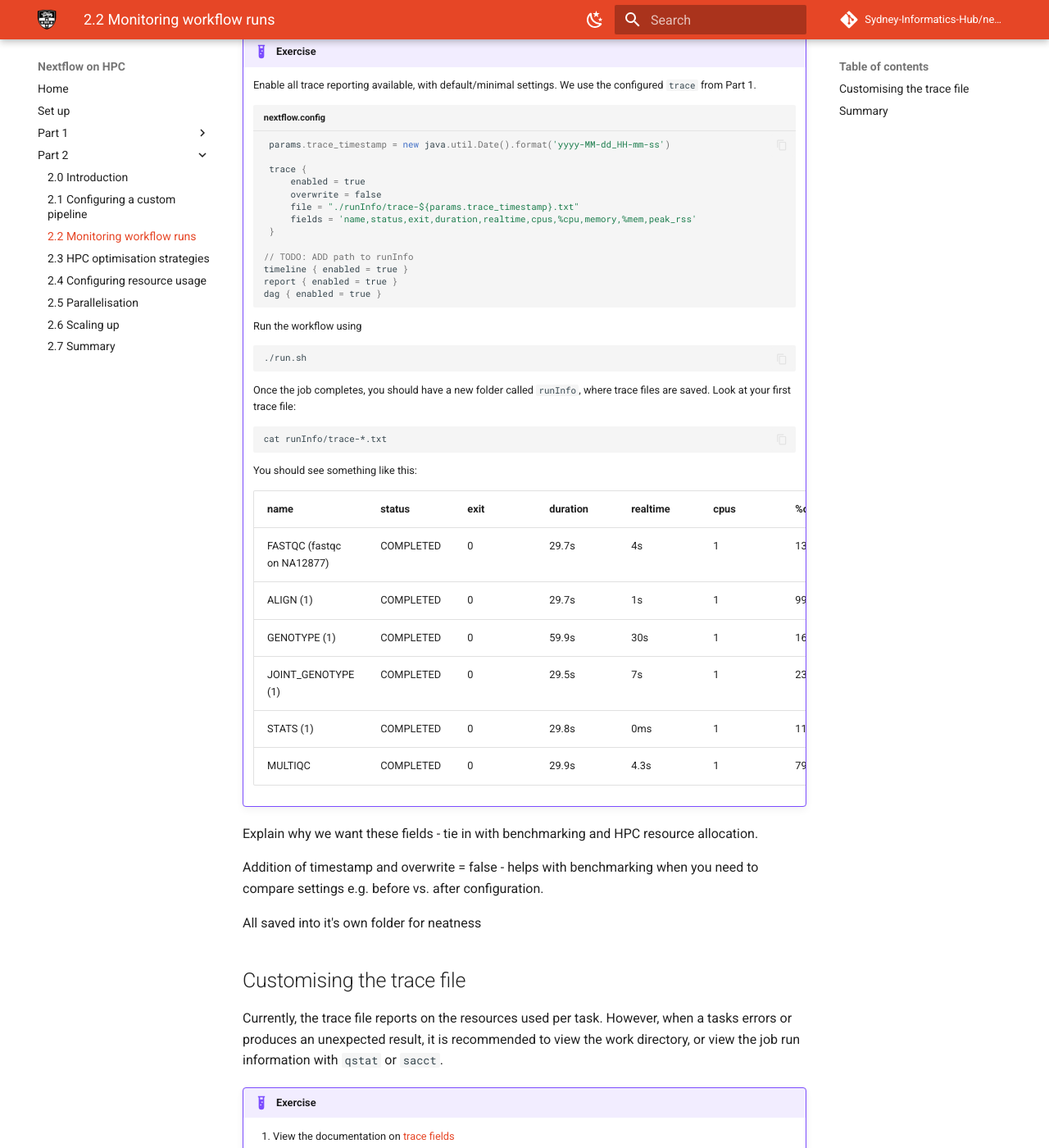
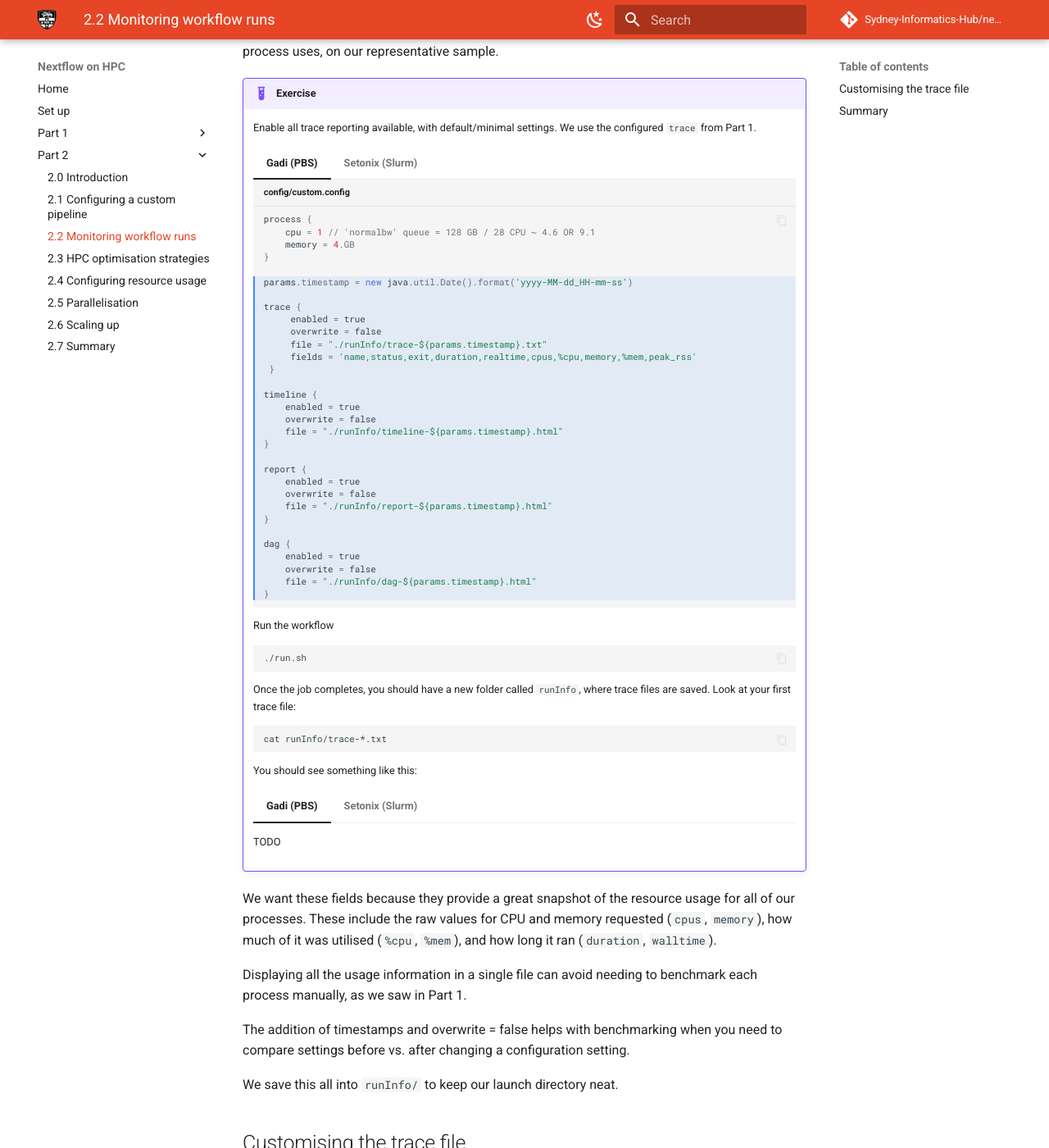
Before and after one commit to Sydney-Informatics-Hub/nextflow-hpc-workshop, an MkDocs documentation site: the page built from docs/part2/22_reporting.md, in a window 1280 px wide and 1400 px high, scrolled down 359 px. Shown: the whole window at 82% size. Built offline with MkDocs 1.6.1 and Material for MkDocs 9.7.7, drawn with Linux system fonts in a browser that asks for light colours; comment, search, counter and statistics services are not loaded; some of the changed text lies outside the part shown.

Commit message:
-mupdate exercises and config

````diff
--- a/docs/part2/22_reporting.md
+++ b/docs/part2/22_reporting.md
@@ -7,31 +7,86 @@
     - Know which fields help determine efficiency and HPC resource usage
     - Compare the trade-offs between Nextflow's profiling features in comparison to unix tools such as `time` or `gprof`
 
-Once we get the workflow running without error on the scheduler, where can we optimise.
-
+Once we get the workflow running without error on the scheduler, we need to enable Nextflow's reporting and monitoring functions. This allows us to view the resource requirements that each process uses, on our representative sample.
 
 !!! example "Exercise"
 
     Enable all trace reporting available, with default/minimal settings.
     We use the configured `trace` from Part 1.
 
-    ```groovy title='nextflow.config'
-     params.trace_timestamp = new java.util.Date().format('yyyy-MM-dd_HH-mm-ss')
+    === "Gadi (PBS)"
 
-     trace {
-         enabled = true
-         overwrite = false
-         file = "./runInfo/trace-${params.trace_timestamp}.txt"
-         fields = 'name,status,exit,duration,realtime,cpus,%cpu,memory,%mem,peak_rss'
-     }
+        ```groovy title='config/custom.config' hl_lines="6-31"
+        process {
+            cpu = 1 // 'normalbw' queue = 128 GB / 28 CPU ~ 4.6 OR 9.1
+            memory = 4.GB
+        }
 
-    // TODO: ADD path to runInfo
-    timeline { enabled = true }
-    report { enabled = true }
-    dag { enabled = true }
-    ```
+        params.timestamp = new java.util.Date().format('yyyy-MM-dd_HH-mm-ss')
 
-    Run the workflow using
+        trace {
+             enabled = true
+             overwrite = false
+             file = "./runInfo/trace-${params.timestamp}.txt"
+             fields = 'name,status,exit,duration,realtime,cpus,%cpu,memory,%mem,peak_rss'
+         }
+
+        timeline {
+            enabled = true
+            overwrite = false
+            file = "./runInfo/timeline-${params.timestamp}.html"
+        }
+
+        report {
+            enabled = true
+            overwrite = false
+            file = "./runInfo/report-${params.timestamp}.html"
+        }
+
+        dag {
+            enabled = true
+            overwrite = false
+            file = "./runInfo/dag-${params.timestamp}.html"
+        }
+        ```
+
+    === "Setonix (Slurm)"
+
+        ```groovy title='config/custom.config' hl_lines="6-31"
+        process {
+            cpu = 1 // 'work' partition = 230 GB / 128 CPU ~ 1.8
+            memory = 2.GB
+        }
+
+        params.timestamp = new java.util.Date().format('yyyy-MM-dd_HH-mm-ss')
+
+        trace {
+             enabled = true
+             overwrite = false
+             file = "./runInfo/trace-${params.timestamp}.txt"
+             fields = 'name,status,exit,duration,realtime,cpus,%cpu,memory,%mem,peak_rss'
+         }
+
+        timeline {
+            enabled = true
+            overwrite = false
+            file = "./runInfo/timeline-${params.timestamp}.html"
+        }
+
+        report {
+            enabled = true
+            overwrite = false
+            file = "./runInfo/report-${params.timestamp}.html"
+        }
+
+        dag {
+            enabled = true
+            overwrite = false
+            file = "./runInfo/dag-${params.timestamp}.html"
+        }
+        ```
+
+    Run the workflow
     ```bash
     ./run.sh
     ```
@@ -43,22 +98,29 @@ Once we get the workflow running without error on the scheduler, where can we op
 
     You should see something like this:
 
-    | name                       | status     | exit | duration | realtime | cpus | %cpu   | memory | %mem | rss     |
-    |----------------------------|------------|------|----------|----------|------|--------|--------|------|---------|
-    | FASTQC (fastqc on NA12877) | COMPLETED  | 0    | 29.7s    | 4s       | 1    | 138.4% | 2 GB   | 0.1% | 251 MB  |
-    | ALIGN (1)                  | COMPLETED  | 0    | 29.7s    | 1s       | 1    | 99.8%  | 2 GB   | 0.0% | 95 MB   |
-    | GENOTYPE (1)               | COMPLETED  | 0    | 59.9s    | 30s      | 1    | 163.0% | 2 GB   | 0.5% | 1.3 GB  |
-    | JOINT_GENOTYPE (1)         | COMPLETED  | 0    | 29.5s    | 7s       | 1    | 230.2% | 2 GB   | 0.1% | 400.9 MB|
-    | STATS (1)                  | COMPLETED  | 0    | 29.8s    | 0ms      | 1    | 117.5% | 2 GB   | 0.0% | 2 MB    |
-    | MULTIQC                    | COMPLETED  | 0    | 29.9s    | 4.3s     | 1    | 79.0%  | 2 GB   | 0.0% | 83.3 MB |
+    === "Gadi (PBS)"
 
-Explain why we want these fields - tie in with benchmarking and HPC resource
-allocation.
+        TODO
 
-Addition of timestamp and overwrite = false - helps with benchmarking when you
-need to compare settings e.g. before vs. after configuration.
+    === "Setonix (Slurm)"
 
-All saved into it's own folder for neatness
+        | name                       | status    | exit | duration | realtime | cpus | %cpu   | memory | %mem | peak_rss |
+        | -------------------------- | --------- | ---- | -------- | -------- | ---- | ------ | ------ | ---- | -------- |
+        | FASTQC (fastqc on NA12877) | COMPLETED | 0    | 13.8s    | 4s       | 1    | 135.0% | 2 GB   | 0.1% | 240.6 MB |
+        | ALIGN (1)                  | COMPLETED | 0    | 13.8s    | 2s       | 1    | 100.1% | 2 GB   | 0.0% | 98.2 MB  |
+        | GENOTYPE (1)               | COMPLETED | 0    | 39.9s    | 28s      | 1    | 164.8% | 2 GB   | 0.5% | 1.4 GB   |
+        | JOINT_GENOTYPE (1)         | COMPLETED | 0    | 19.2s    | 8s       | 1    | 204.2% | 2 GB   | 0.2% | 466 MB   |
+        | STATS (1)                  | COMPLETED | 0    | 14.9s    | 1s       | 1    | 45.2%  | 2 GB   | 0.0% | 2 MB     |
+        | MULTIQC                    | COMPLETED | 0    | 19.9s    | 5.3s     | 1    | 62.4%  | 2 GB   | 0.0% | 78.6 MB  |
+
+We want these fields because they provide a great snapshot of the resource usage for all of our processes. These include the raw values for CPU and memory requested (`cpus`, `memory`), how much of it was utilised (`%cpu`, `%mem`), and how long it ran (`duration`, `walltime`).
+
+Displaying all the usage information in a single file can avoid needing to benchmark each process manually, as we saw in Part 1.
+
+The addition of timestamps and overwrite = false helps with benchmarking when you
+need to compare settings before vs. after changing a configuration setting.
+
+We save this all into `runInfo/` to keep our launch directory neat.
 
 ## Customising the trace file
 
@@ -83,7 +145,7 @@ view the work directory, or view the job run information with `qstat` or
         trace {
             enabled = true
             overwrite = false
-            file = "./runInfo/trace-${params.trace_timestamp}.txt"
+            file = "./runInfo/trace-${params.timestamp}.txt"
             fields = 'name,status,exit,duration,realtime,cpus,%cpu,memory,%mem,peak_rss,workdir,native_id'
         }
         ```
@@ -98,7 +160,7 @@ view the work directory, or view the job run information with `qstat` or
     _Bonus: feel free to include several different fields and re-run your pipeline. However, ensure the fields between `name` through to `peak_rss` are included before proceeding to the next lessons._
 
 These added fields help you track down the scheduler job and work directories
-for debugging.
+for debugging. It is up to you how you want to configure your traces for your own pipelines and how much added information you require.
 
 ## Summary
 
````
Also changed, not shown: docs/part2/21_firstrun.md (+32 -28 lines).
